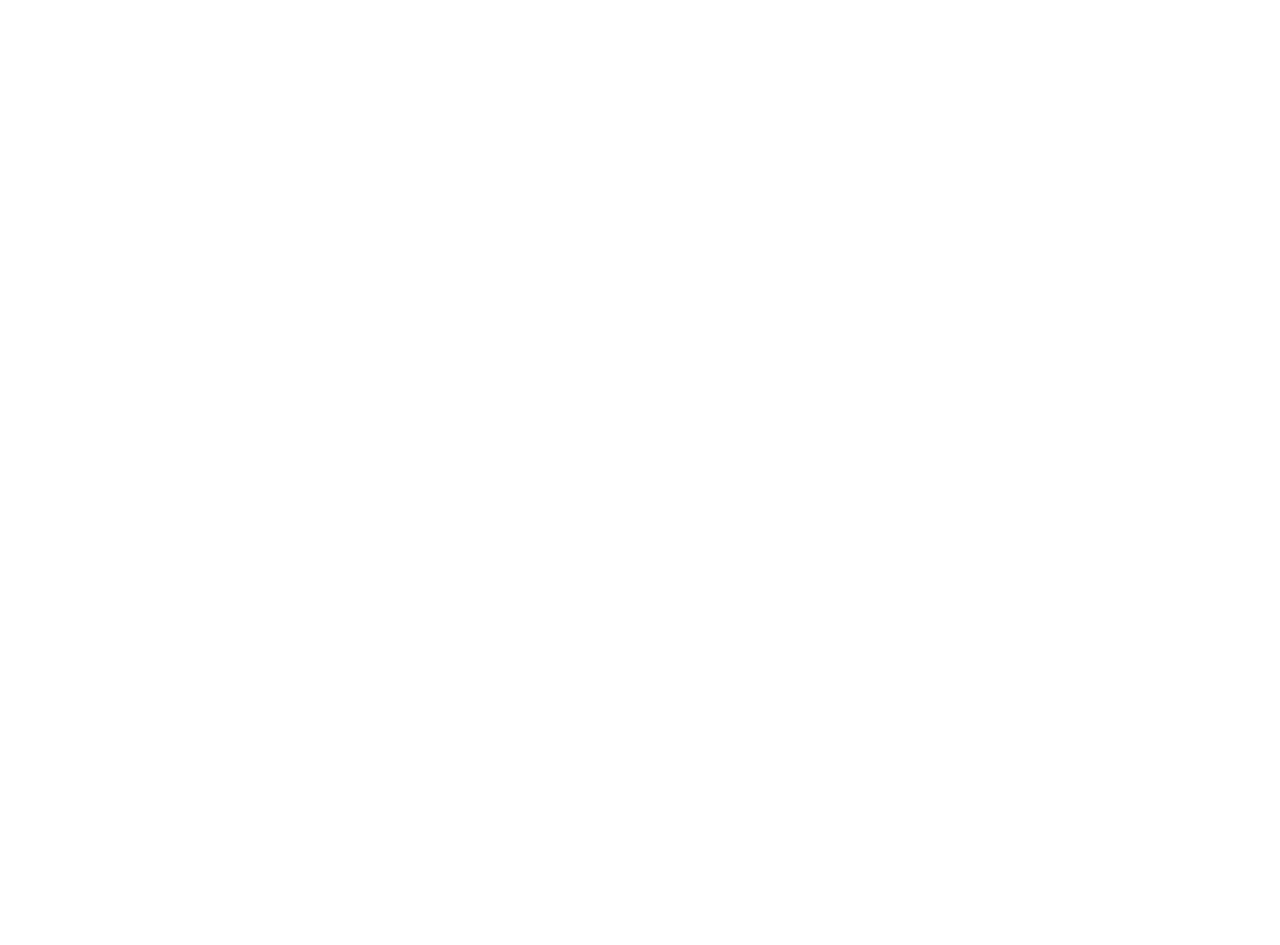
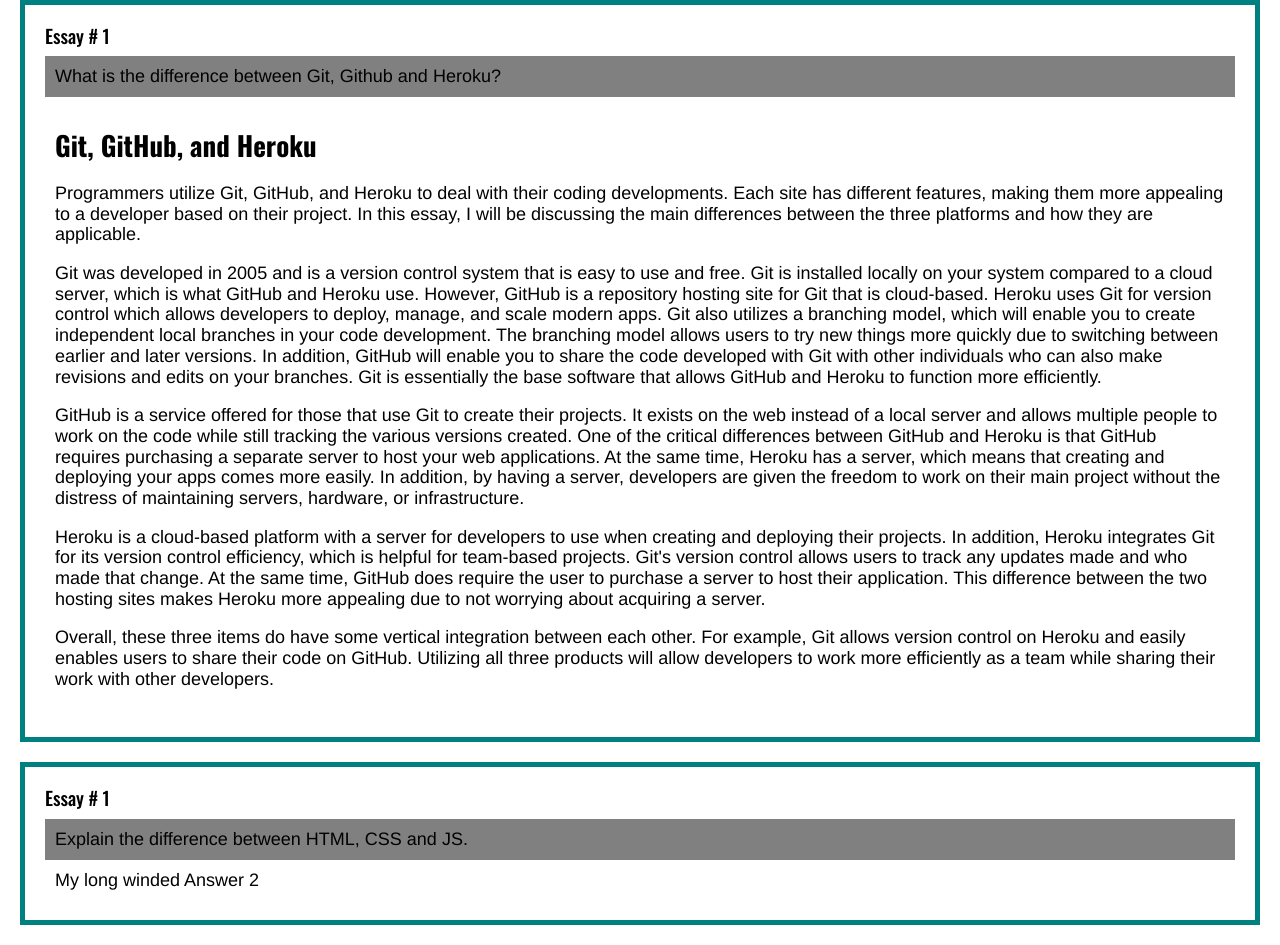
Before and after one commit to cpollock911/uclax-web1-summer21, a React (Create React App) app: page /homework in a window 1280 px wide. Shown: the part 420-1365 px from the top of the page. Before the commit the page ends 800 px from the top, so only its background shows below. Built offline with nearby package versions, Linux system fonts and the light colour scheme.

Commit message:
Added Essay # 1

```diff
--- a/src/React/App.jsx
+++ b/src/React/App.jsx
@@ -1,11 +1,13 @@
 import React from 'react';
 import SunAndMoon from './SunAndMoon/SunAndMoon.jsx';
+import Homework from './Homework/Homework.jsx';
 
 const App = () => {
     return (
         <div>
             <h1>My Cool React App</h1>
             <SunAndMoon />
+            <Homework />
         </div>
     );
 }
--- /dev/null
+++ b/src/React/Homework/Essay.jsx
@@ -0,0 +1,35 @@
+import React from 'react';
+import styled from 'styled-components';
+
+const Essay = ({ number, question, children }) => {
+    return (
+        <EssayStyled>
+            <h3>Essay # 1</h3>
+            <div className="question">{question}</div>
+            <div className="answer">{children}</div>
+        </EssayStyled>
+    );
+}
+
+export default Essay;
+
+const EssayStyled = styled.div`
+    padding: 20px;
+    border: solid 5px teal;
+    margin: 20px;
+
+    h3 {
+        margin: 0px 0px 10px;
+    }
+
+    .question {
+        font-size: 18px;
+        background-color: grey;
+        padding: 10px;
+    }
+    .answer {
+        font-size: 18px;
+        padding: 10px;
+        background-color: white;
+    }
+`;
--- /dev/null
+++ b/src/React/Homework/Homework.jsx
@@ -0,0 +1,40 @@
+import React from 'react';
+
+import Essay from './Essay.jsx';
+
+const Homework = () => {
+    return (
+        <div>
+            Homework
+            <Essay
+                number={ 1 }
+                question='What is the difference between Git, Github and Heroku?'
+            >
+                <h2>Git, GitHub, and Heroku</h2>
+                <p>
+                Programmers utilize Git, GitHub, and Heroku to deal with their coding developments.   Each site has different features, making them more appealing to a developer based on their project.  In this essay, I will be discussing the main differences between the three platforms and how they are applicable.
+                </p>
+                <p>
+                Git was developed in 2005 and is a version control system that is easy to use and free.  Git is installed locally on your system compared to a cloud server, which is what GitHub and Heroku use.  However, GitHub is a repository hosting site for Git that is cloud-based.  Heroku uses Git for version control which allows developers to deploy, manage, and scale modern apps.  Git also utilizes a branching model, which will enable you to create independent local branches in your code development.  The branching model allows users to try new things more quickly due to switching between earlier and later versions. In addition, GitHub will enable you to share the code developed with Git with other individuals who can also make revisions and edits on your branches. Git is essentially the base software that allows GitHub and Heroku to function more efficiently.
+                </p>
+                <p>
+                GitHub is a service offered for those that use Git to create their projects.  It exists on the web instead of a local server and allows multiple people to work on the code while still tracking the various versions created.  One of the critical differences between GitHub and Heroku is that GitHub requires purchasing a separate server to host your web applications. At the same time, Heroku has a server, which means that creating and deploying your apps comes more easily. In addition, by having a server, developers are given the freedom to work on their main project without the distress of maintaining servers, hardware, or infrastructure.
+                </p>
+                <p>
+                Heroku is a cloud-based platform with a server for developers to use when creating and deploying their projects. In addition, Heroku integrates Git for its version control efficiency, which is helpful for team-based projects.  Git's version control allows users to track any updates made and who made that change.  At the same time, GitHub does require the user to purchase a server to host their application.  This difference between the two hosting sites makes Heroku more appealing due to not worrying about acquiring a server.
+                </p>
+                <p>
+                Overall, these three items do have some vertical integration between each other. For example, Git allows version control on Heroku and easily enables users to share their code on GitHub.  Utilizing all three products will allow developers to work more efficiently as a team while sharing their work with other developers.
+                </p>
+            </Essay>
+            <Essay
+                number={ 2 }
+                question='Explain the difference between HTML, CSS and JS.'
+            >
+                My long winded Answer 2
+            </Essay>
+        </div>
+    );
+    }
+
+    export default Homework;
```
